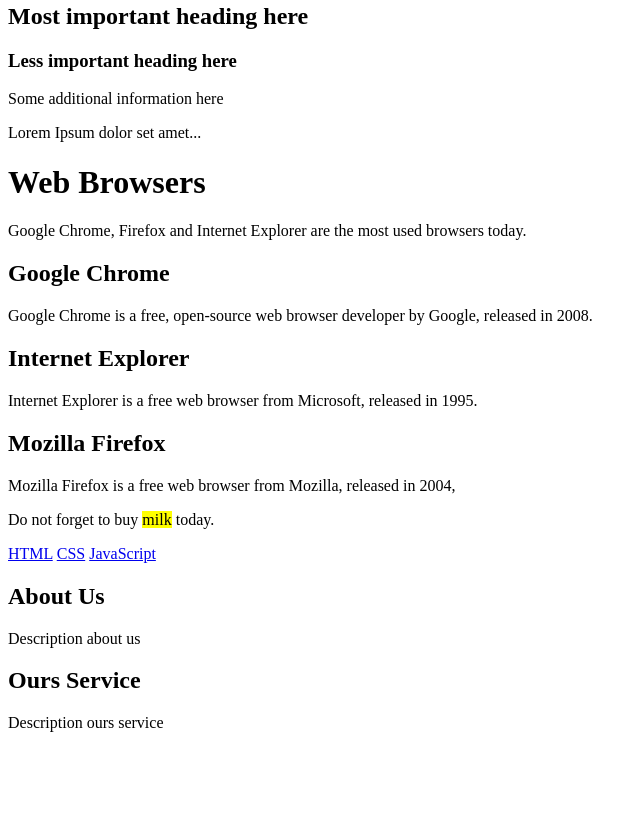
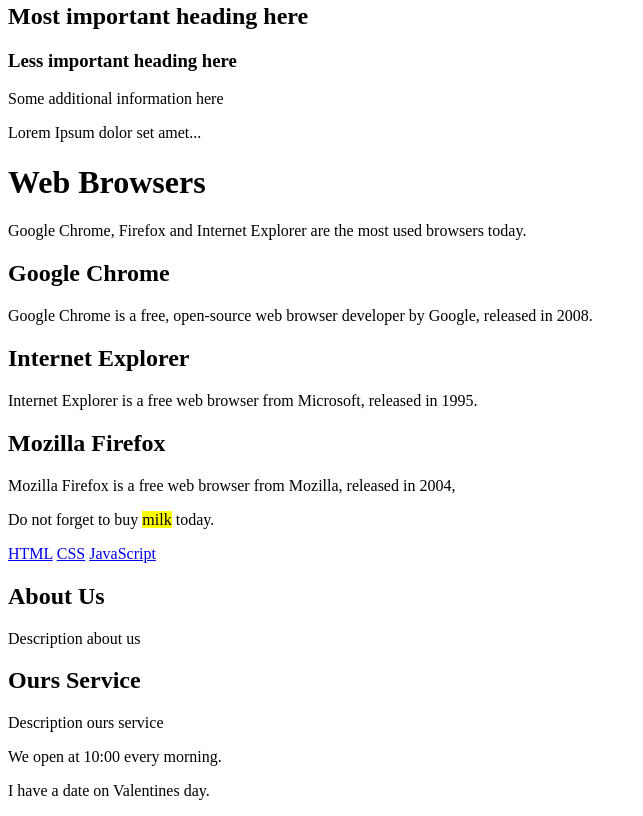
Before and after one commit to Khawoat6/basic-html-css-js, a plain HTML site: page html/index.html in a window 1280 px wide. Shown: the part 1396-2212 px from the top of the page, without its empty margins (0-643 px from the left). Before the commit the page ends 2144 px from the top, so only its background shows below. Drawn offline with Linux system fonts and the light colour scheme.

Commit message:
html5 : time

```diff
--- a/html/index.html
+++ b/html/index.html
@@ -195,5 +195,11 @@
       <h1>Ours Service</h1>
       <p>Description ours service</p>
     </section>
+    <!-- Time -->
+    <!-- ใช้สำหรับครอบส่วนของเวลา -->
+    <p>We open at <time>10:00</time> every morning.</p>
+    <p>
+      I have a date on <time datetime="2008-02-14 20:00">Valentines day</time>.
+    </p>
   </body>
 </html>
```
